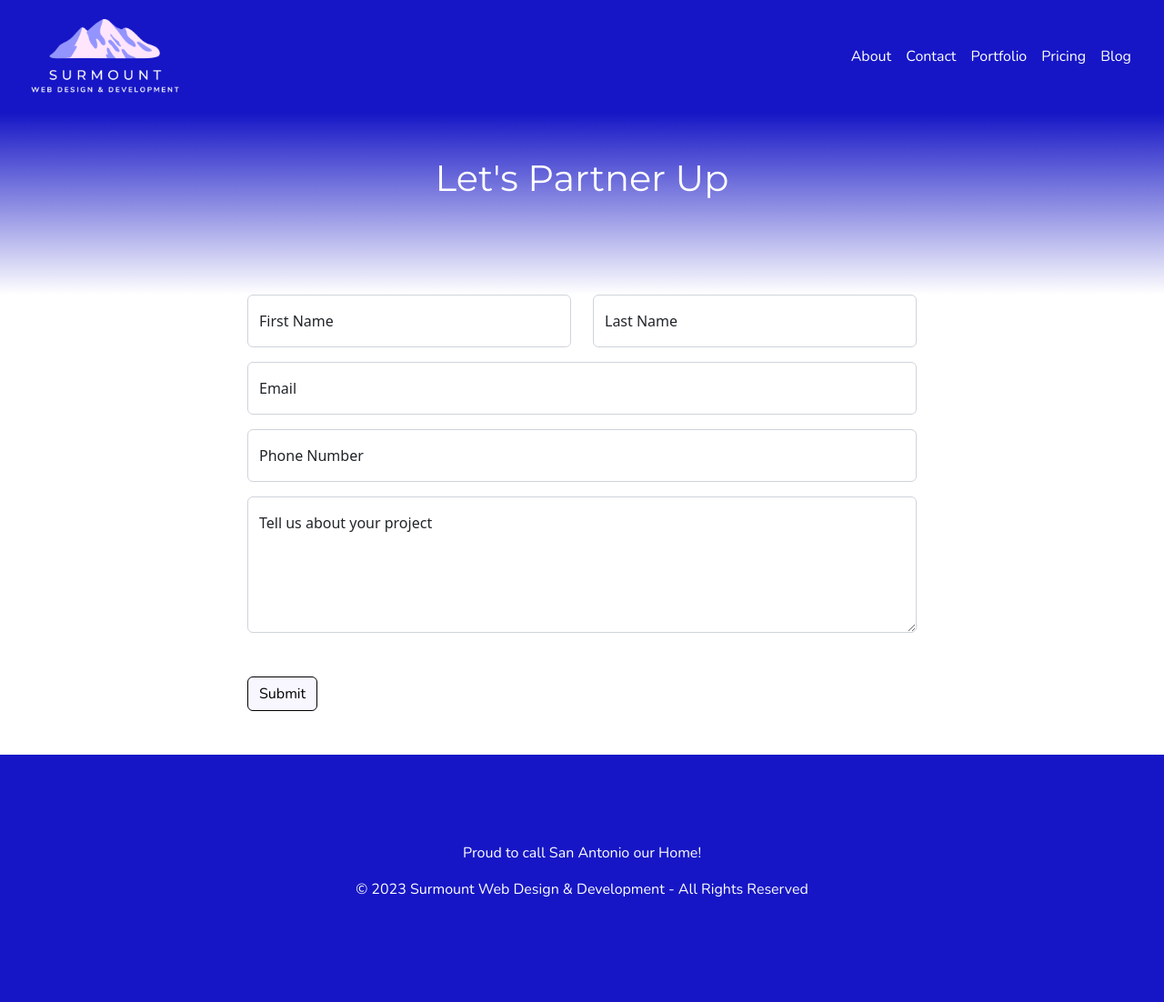
After one commit to bharding216/surmount, a Python web app: template project/templates/contact.html in a window 1280 px wide. The commit adds this page. Shown: the whole page at 91% size. Run offline with Jinja, Linux system fonts and the light colour scheme; the template is opened without the code that fills it, so the values that code supplies are empty; some libraries are stand-ins or nearby versions.

Commit message:
Update made to contact form links. Created new page for contact form.

```diff
--- a/project/templates/about.html
+++ b/project/templates/about.html
@@ -24,7 +24,7 @@
                         clients' users applications.
                     </p>
 
-                    <a href="{{ url_for('views.index') }}#contact-form">
+                    <a href="{{ url_for('views.contact') }}">
                         <button type="button" class="btn btn-primary">Let's do this</button>
                     </a>
                 </div>
@@ -136,7 +136,7 @@
                 We'd love to hear about your next big project!
             </h2>
 
-            <a href="{{ url_for('views.index') }}#contact-form">
+            <a href="{{ url_for('views.contact') }}">
                 <button type="button" class="btn btn-primary">Let's talk</button>
             </a>
         </div>
--- a/project/templates/base.html
+++ b/project/templates/base.html
@@ -86,7 +86,7 @@
 
                         <li class="nav-item ms-auto">
                             <a class="nav-link" aria-current="page"
-                                href="{{ url_for('views.index') }}#contact-form">
+                                href="{{ url_for('views.contact') }}">
                                 Contact
                             </a>
                         </li>
--- /dev/null
+++ b/project/templates/contact.html
@@ -0,0 +1,82 @@
+{% extends 'base.html' %}
+
+{% block title %}Contact Us | Surmount{% endblock %}
+
+{% block content %}
+
+<div class="py-5" style="background-image:linear-gradient(#1616c6, white);">
+    <div class="container">
+        <div class="text-center">
+            <h1 style="color: white;" class="pb-5">
+                Let's Partner Up
+            </h1>
+        </div>
+    </div>
+</div>
+
+
+<div class="container">
+    <div class="row justify-content-center pb-5">
+        <div class="col-12 col-md-10 col-lg-8">
+            <form action="{{ url_for('views.contact_confirmation') }}" method="POST">
+
+                <div class="row">
+                    <div class="col-6">
+                        <div class="form-floating mb-3">
+                            <input type="text" class="form-control" id="first_name" name="first_name"
+                                placeholder="First Name">
+                            <label for="first_name">First Name</label>
+                        </div>
+                    </div>
+
+                    <div class="col-6">
+                        <div class="form-floating mb-3">
+                            <input type="text" class="form-control" id="last_name" name="last_name"
+                            placeholder="Last Name">
+                            <label for="last_name">Last Name</label>
+                        </div>
+                    </div>
+                </div>
+
+                <div class="row">
+                    <div class="col">
+                        <div class="form-floating mb-3">
+                            <input type="email" class="form-control" id="email" name="email"
+                            placeholder="Email">
+                            <label for="email">Email</label>
+                        </div>
+                    </div>
+                </div>
+
+                <div class="row">
+                    <div class="col">
+                        <div class="form-floating mb-3">
+                            <input type="tel" class="form-control" name="phone" id="phone"
+                            placeholder="Phone Number" maxlength="15"/>
+                            <label for="phone">Phone Number</label>
+                        </div>
+                    </div>
+                </div>
+
+                <div class="row">
+                    <div class="col">
+                        <div class="form-floating mb-5">
+
+
+                            <textarea class="form-control" id="message" name="message"
+                            placeholder="Tell us about your project" style="height: 150px"></textarea>
+                            <label for="message">Tell us about your project</label>
+
+                        </div>
+                    </div>
+                </div>
+
+                <button type="submit" class="btn btn-primary">Submit</button>
+
+            </form>
+        </div>
+    </div>
+</div>
+
+
+{% endblock %}
--- a/project/templates/responsive_design_tips.html
+++ b/project/templates/responsive_design_tips.html
@@ -1,6 +1,6 @@
 {% extends 'base.html' %}
 
-{% block title %}About Our Team | Surmount{% endblock %}
+{% block title %}How to Create a Website that Looks Great on Any Device | Surmount{% endblock %}
 
 {% block content %}
 
--- a/project/views.py
+++ b/project/views.py
@@ -17,6 +17,9 @@ def about():
 def pricing():
     return render_template('pricing.html')
 
+@views.route('/contact', methods=['GET', 'POST'])
+def contact():
+    return render_template('contact.html')
 
 @views.route('/blog', methods=['GET', 'POST'])
 def blog():
```
Also changed, not shown: project/templates/pricing.html (+16 -4 lines).
